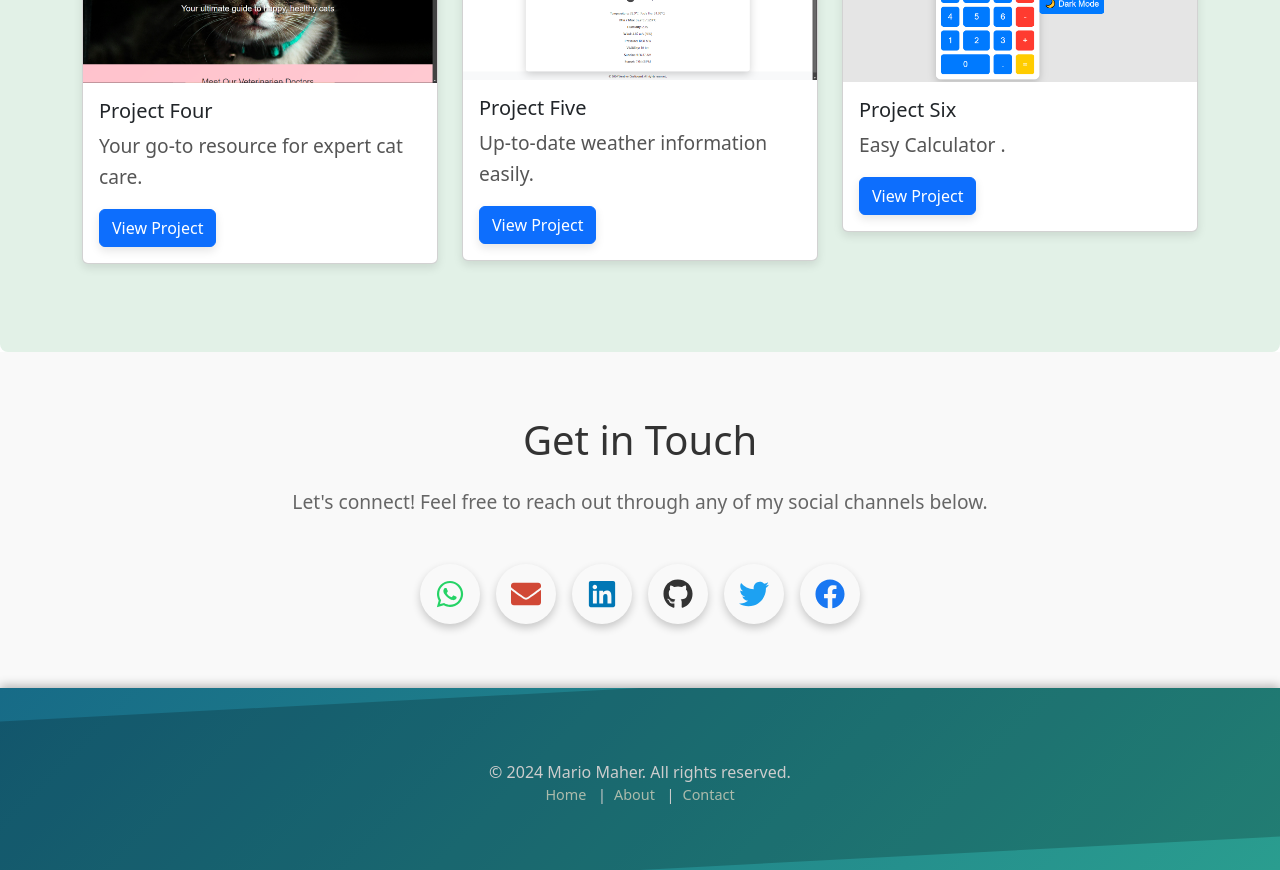
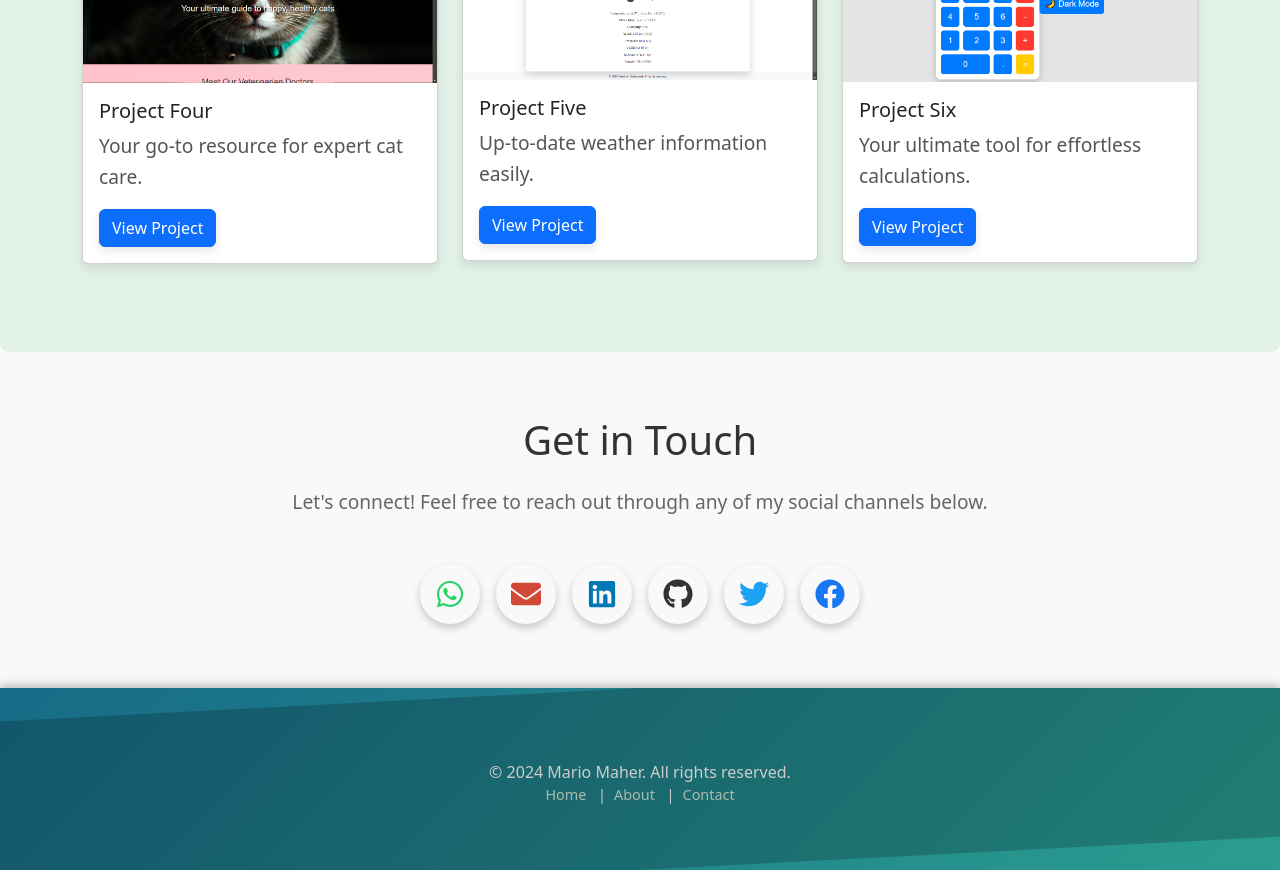
Before and after one commit to mariomelek/My-Portfolio, a React (Create React App) app: page / in a window 1280 px wide. Shown: the part 2680-3550 px from the top of the page. Built offline with nearby package versions, Linux system fonts and the light colour scheme.

Commit message:
third commit

```diff
--- a/src/components/Projects.js
+++ b/src/components/Projects.js
@@ -43,7 +43,7 @@ const projects = [
   },
   {
     title: 'Project Six',
-    description: 'Easy Calculator  .',
+    description: 'Your ultimate tool for effortless calculations.',
     image: ProjectSixImage,
     link: 'https://easycalculatorapp.netlify.app/'
   },
```
